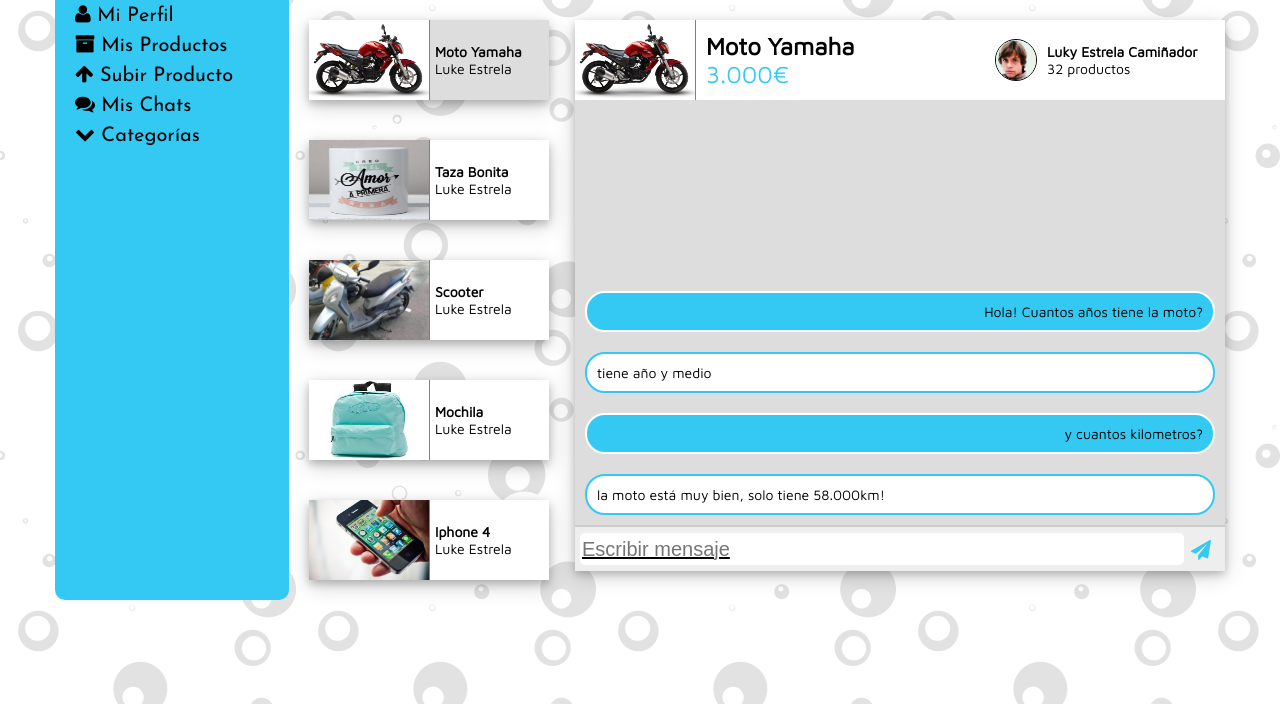
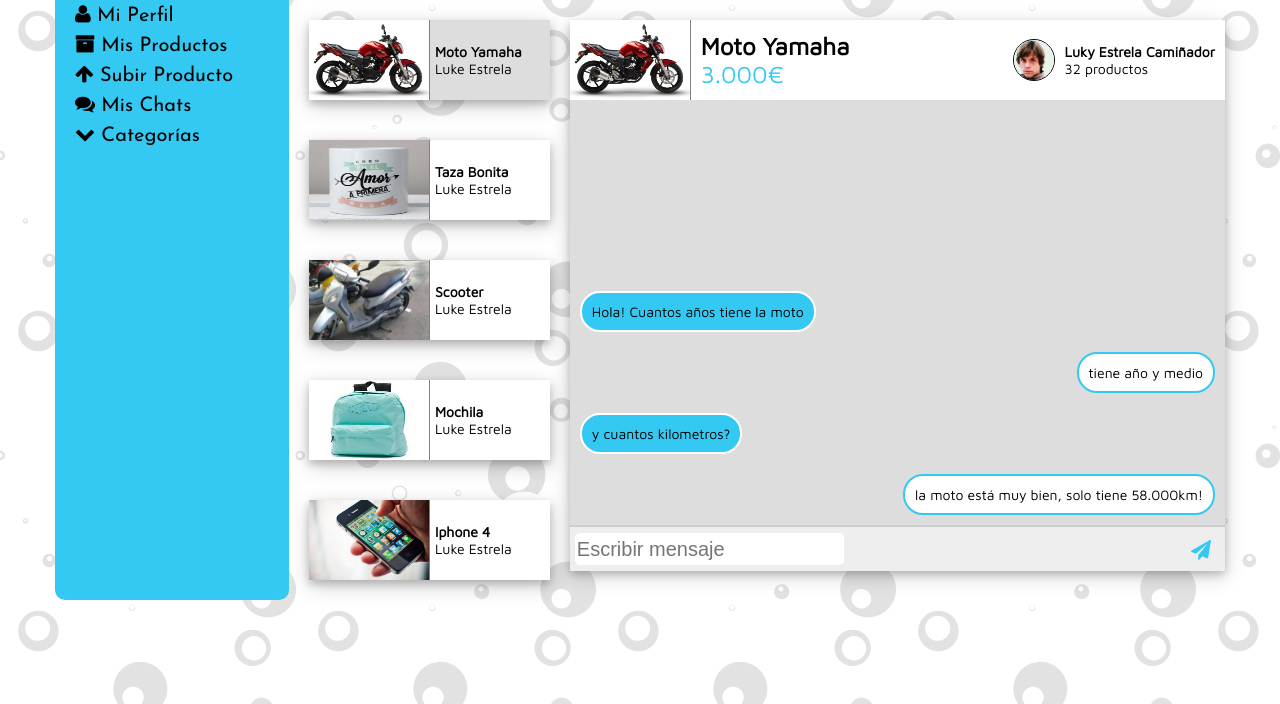
Before and after one commit to ddduran95/BubbleBuying, a PHP site: page /chat.html in a window 1280 px wide. Shown: the part 96-800 px from the top of the page. Run offline with PHP 8.4, Linux system fonts and the light colour scheme.

Commit message:
falta solo movil

```diff
--- a/chat.html
+++ b/chat.html
@@ -89,14 +89,10 @@
          </div>
         </div>
         <div class="cuerpo_chat">
-          <div class="comentario left">  la moto está muy bien, solo tiene 58.000km!
-          </div>
-          <div class="comentario right"> y cuantos kilometros?
-          </div>
-          <div class="comentario left"> tiene año y medio
-          </div>
-          <div class="comentario right"> Hola! Cuantos años tiene la moto?
-          </div>
+            <div class="comentario right"> Hola! Cuantos años tiene la moto                 </div>
+            <div class="comentario left"> tiene año y medio                                 </div>
+            <div class="comentario right"> y cuantos kilometros?                            </div>
+            <div class="comentario left">  la moto está muy bien, solo tiene 58.000km!      </div>
         </div>
         <div class="caja_texto_chat">
               <div>
--- a/style.css
+++ b/style.css
@@ -175,23 +175,24 @@ header {
 }
 
 .ventana_chat{
+  flex-basis: 100%;
   margin-top: 20px;
-  width: 650px;
   height: 550px;
   box-shadow: 0 4px 8px 0 rgba(0, 0, 0, 0.2), 0 6px 20px 0 rgba(0, 0, 0, 0.19);
 }
 .chat .lista{
   display: flex;
+  flex-basis: 30%;
   flex-direction: column;
-  width: 250px;
+
 
 }
 .cabecera_chat{
-  width: 650px;
   height: 80px;
   background-color: #FFFFFF;
   display: flex;
   align-items: center;
+  justify-content: space-between;
 
 }
 .objeto_chat{
@@ -199,7 +200,6 @@ header {
   align-items: center;
   vertical-align: middle;
   margin: 20px;
-  width: 240px;
   height: 80px;
   background-color: white;
   box-shadow: 0 4px 8px 0 rgba(0, 0, 0, 0.2), 0 6px 20px 0 rgba(0, 0, 0, 0.19);
@@ -215,15 +215,13 @@ header {
   background-color: #DDDDDD  ;
 }
 .cuerpo_chat{
-  width: 650px;
   height: 425px;
   background-color: #DDDDDD;
   display: flex;
-  flex-direction: column-reverse;
-  align-content: stretch;
+  flex-direction: column;
+  justify-content: flex-end;
 }
 .comentario{
-  width: auto;
   margin:10px;
   border-radius: 20px;
   color: black;
@@ -233,14 +231,15 @@ header {
   text-align: right;
   background-color:#34C9F2;
   border: solid 2px white;
+  align-self: flex-start;;
 }
 .cuerpo_chat .left{
    text-align: left;
    background-color: white;
    border: solid 2px #34C9F2;
+   align-self: flex-end;
 }
 .caja_texto_chat{
-  width: 650px;
   height: 44px;
   border-top: solid 2px #CCCCCC;
   display: flex;
@@ -256,12 +255,10 @@ header {
   color:black;
   border: 0px;
   border-radius: 5px;
-  width: 600px;
   height: 30px;
   font-size: 20px;
   align-self: center;
   text-align: left;
-  text-decoration:underline;
   word-wrap: break-word;
   vertical-align: middle;
   margin-left: 5px;
@@ -283,7 +280,6 @@ header {
 }
 .producto_chat{
     vertical-align: middle;
-    width: 340px;
     height: 80px;
     align-items: center;
     font-size: 24px;
@@ -300,7 +296,7 @@ header {
 .vendedor_chat{
   display: flex;
   justify-content: center;
-  margin-left: 80px;
+  margin-right: 10px;
 
 }
 .vendedor_chat_texto{
@@ -361,7 +357,6 @@ header {
 ul{
 	margin:0px;
 	padding:0px;
-
 }
 li{
 	margin-left:20px;
@@ -372,7 +367,7 @@ li{
 
 }
 #mainnavigation {
-  order: 2;
+  order: 3;
   background-color: #34C9F2;
   border-bottom-right-radius: 10px;
   border-bottom-left-radius: 10px;
@@ -386,9 +381,8 @@ li{
 #mainnavigation ul ul.visible {
 	display: block;
 }
-
 #maincontent {
-  order: 3;
+  order: 2;
 
 }
 .main{
@@ -400,16 +394,10 @@ li{
   display:flex;
   justify-content: space-between;
 }
-
-#news {
-  order: 4;
-}
-
 header, footer {
   background-color: #34C9F2;
 
 }
-
 footer {
   order: 5;
 }
@@ -417,7 +405,6 @@ footer {
 /* mobile layout: single colum, all items occupy the entire row, so wrap */
 header, #news, #maincontent, #mainnavigation, footer {
   flex-basis: 100%;
-
 }
 
 
@@ -439,13 +426,15 @@ header, #news, #maincontent, #mainnavigation, footer {
  body {
    width: 970px;
  }
-
  /* article and nav will share the same row */
- #maincontent {
-   flex-basis: 70%;
+ #maincontent, #mainnavigation {
+   flex-basis: 100%;
  }
- #mainnavigation {
+ .lista{
    flex-basis: 30%;
+ }
+ .ventana_chat{
+    flex-basis: 70%;
  }
  .logo{
    width: 200px;
@@ -462,15 +451,14 @@ header, #news, #maincontent, #mainnavigation, footer {
  /* article, nav and aside will share the same row */
  #maincontent {
    flex-basis: 80%;
+   order: 3;
  }
  #mainnavigation {
    flex-basis: 20%;
+   order: 2;
  }
  .logo{
    width: 200px;
    height: 72px;
   }
-  .cuadro_producto {
-  }
-
 }
```
